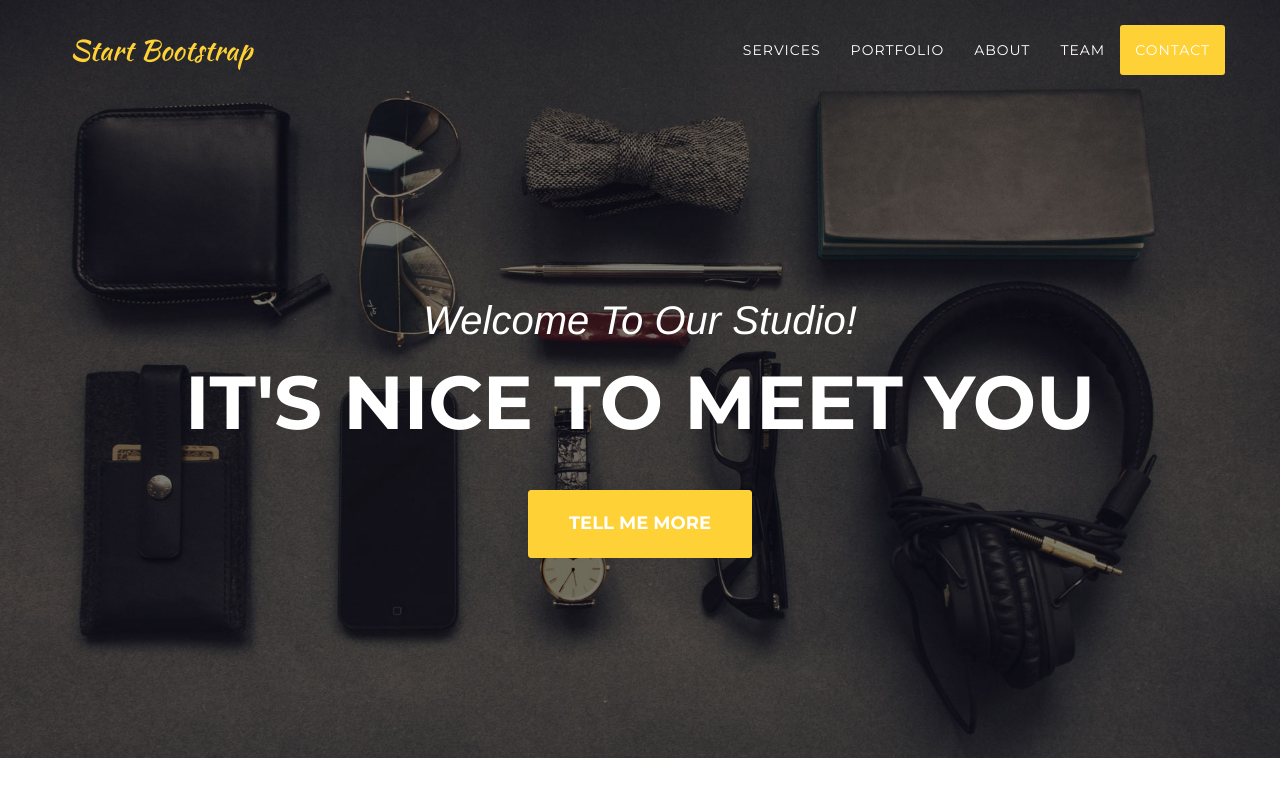
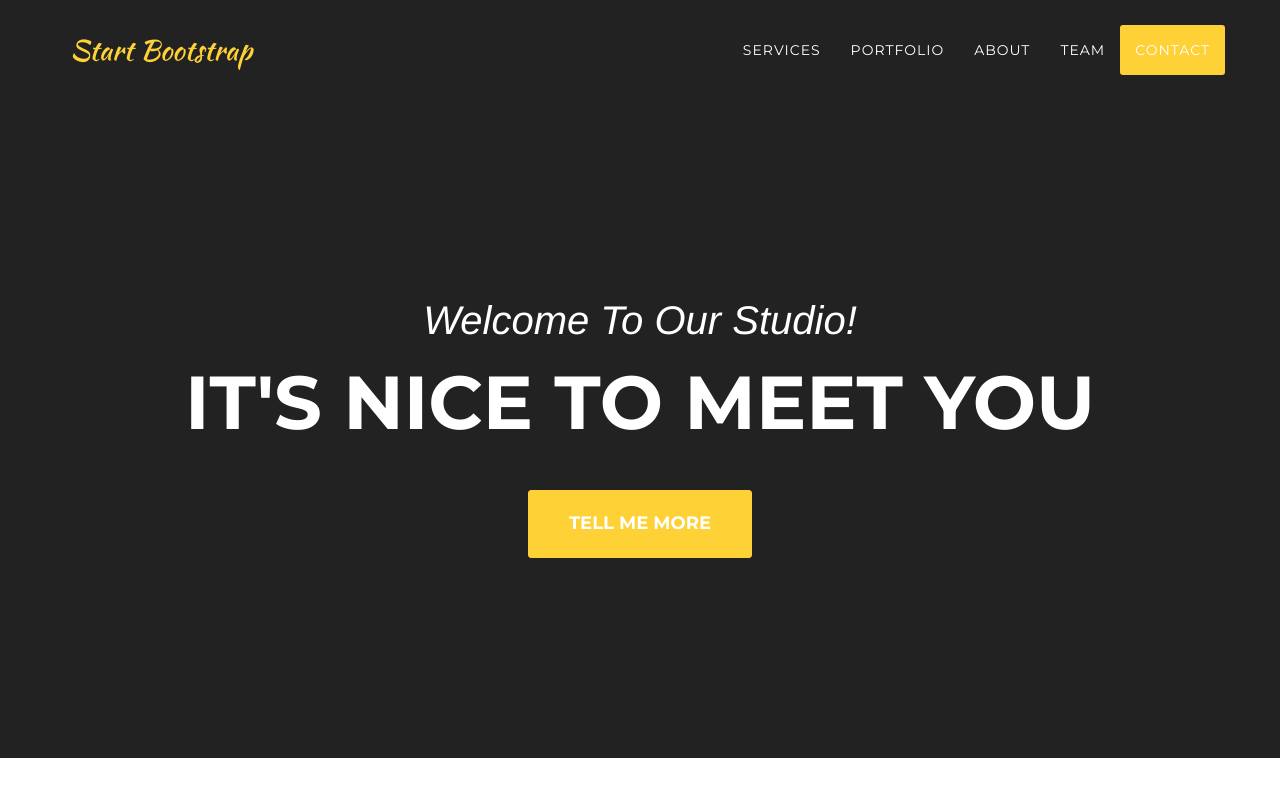
Before and after one commit to gwmoura/template-empresa, a plain HTML site: page index.html in a window 1280 px wide. Shown: the top 800 px of the page. Drawn offline with nearby package versions, Linux system fonts and the light colour scheme; a web font is replaced by a local one.

Commit message:
Retirei a imagem de fundo

```diff
--- a/css/agency.css
+++ b/css/agency.css
@@ -265,7 +265,8 @@ header {
     text-align: center;
     color: #fff;
     background-attachment: scroll;
-    background-image: url(../img/header-bg.jpg);
+    /*background-image: url(../img/header-bg.jpg);*/
+    background-color: #222;
     background-position: center center;
     background-repeat: none;
     -webkit-background-size: cover;
```
